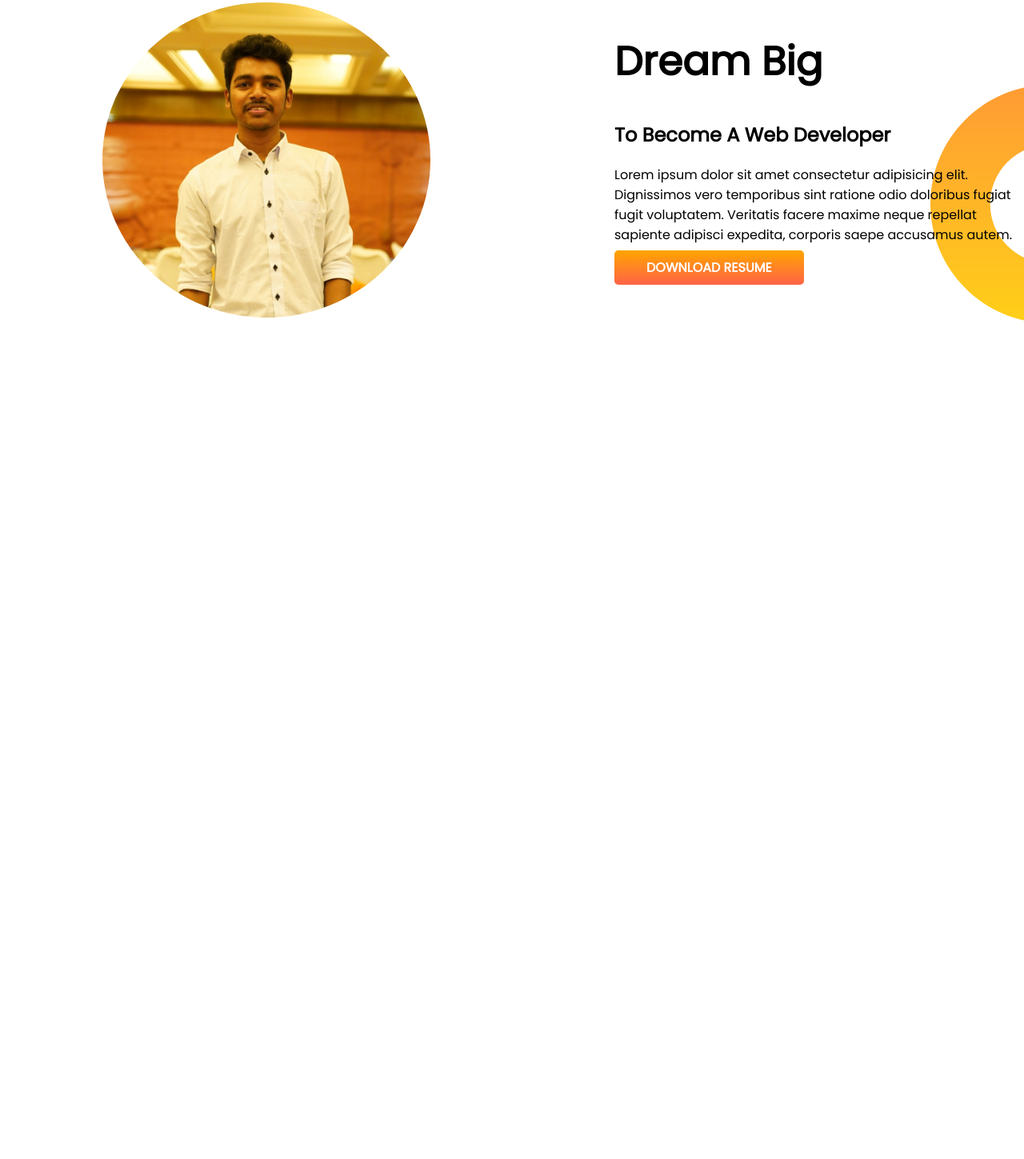
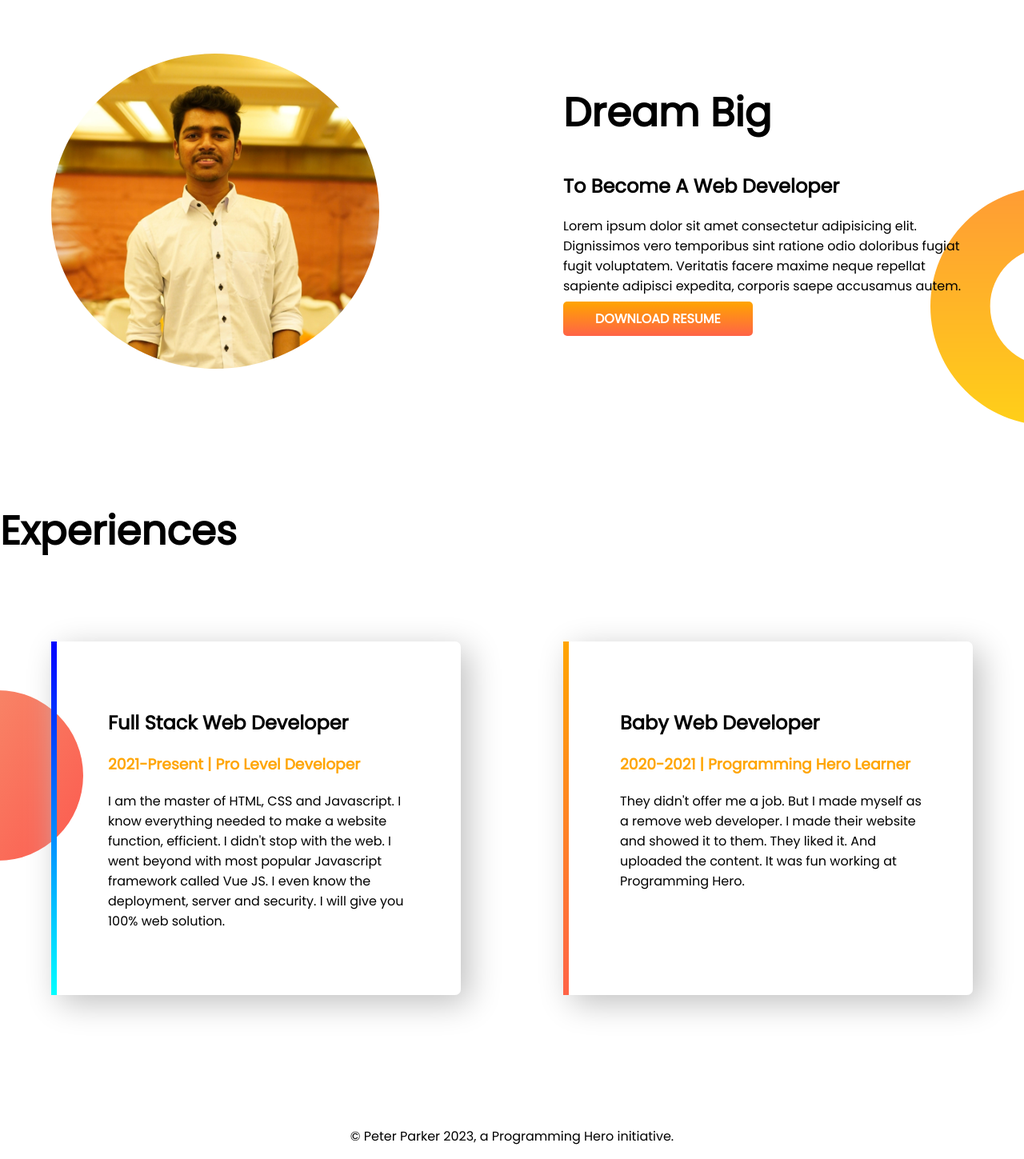
Before and after one commit to farhanhasin-chy/developer-portfolio, a plain HTML site: page index.html in a window 1280 px wide. Shown: the part 643-2092 px from the top of the page at 80% size. Before the commit the page ends 1147 px from the top, so only its background shows below. Drawn offline with Linux system fonts and the light colour scheme.

Commit message:
footer added

```diff
--- a/index.html
+++ b/index.html
@@ -11,7 +11,7 @@
     <link rel="stylesheet" href="style.css">
 </head>
 <body>
-    <section class="top-banner">
+    <section class="top-banner flexible-container">
         <div class="half-width">
     <h1>Welcome To</h1>
     <h1><span class="clr_orange">Farhan's</span> World</h1>
@@ -29,7 +29,7 @@
 
     <!-- Dream Big Section Starts !-->
 
-    <section class="dream-big">
+    <section class="dream-big flexible-container">
         <div class="half-width">
             <img src="images/farhan.jpg" alt="Farhan Hasin Chowdhury">
         </div>
@@ -43,5 +43,33 @@
 
     </section>
 
+    <!-- Experience Section Starts !-->
+    <section class="exp-bg">
+        <div>
+            <h1>Experiences</h1>
+        </div>
+        <div class="flexible-container">
+            <div id="full-stack-border" class="exp-item">
+                <h2>Full Stack Web Developer</h2>
+                <h3 class="clr_orange">2021-Present | Pro Level Developer</h3>
+                <p>I am the master of HTML, CSS and Javascript. I know everything needed to make a website function, efficient. I didn't stop with the web. I went beyond with most popular Javascript framework called Vue JS. I even know the deployment, server and security. I will give you 100% web solution.</p>
+            </div>
+
+            <div id="baby-web-border" class="exp-item">
+                <h2>Baby Web Developer</h2>
+                <h3 class="clr_orange">2020-2021 | Programming Hero Learner</h3>
+                <p>They didn't offer me a job. But I made myself as a remove web developer. I made their website and showed it to them. They liked it. And uploaded the content. It was fun working at Programming Hero.</p>
+            </div>
+        </div>
+    </section>
+
+    <!-- Footer Section Starts !-->
+
+    <footer>
+        <div>
+            <p>© Peter Parker 2023, a Programming Hero initiative.</p>
+        </div>
+    </footer>
+
 </body>
 </html>
--- a/style.css
+++ b/style.css
@@ -8,15 +8,14 @@ h1{
     line-height: 1.3em;
 }
 
-section{
+.flexible-container{
     display: flex;
     margin-bottom: 100px;
 }
 
 .half-width{
     width: 50%;
-    padding-left: 10%;
-    padding-top: 5%;
+    padding: 5%;
 }
 .half-width img{
     width:80%;
@@ -44,3 +43,32 @@ section{
     background-repeat: no-repeat;
     background-position: right bottom;
 }
+.exp-bg{
+    background-image: url(images/exp-bg.png);
+    background-repeat: no-repeat;
+    background-position: left;
+}
+
+.exp-item{
+    width: 40%;
+    margin: 5%;
+    padding: 5%;
+    border-radius: 7px;
+    box-shadow: 10px 10px 40px rgb(192, 192, 192);
+}
+
+#full-stack-border{
+    border-left: 7px solid;
+    border-image: linear-gradient(blue,cyan);
+    border-image-slice: 1;
+}
+
+#baby-web-border{
+    border-left: 7px solid;
+    border-image: linear-gradient(orange,tomato);
+    border-image-slice: 1;
+}
+
+footer div p{
+    text-align: center;
+}
```
